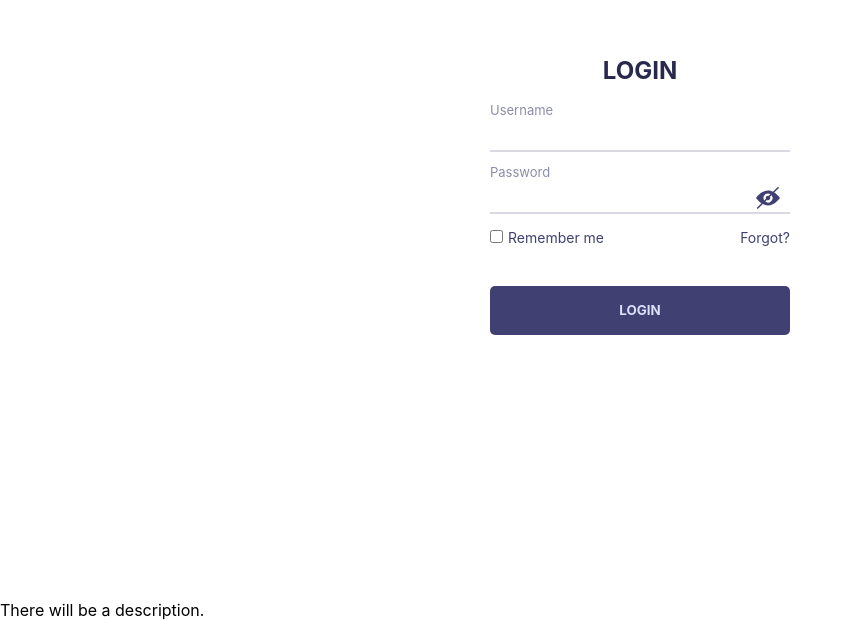
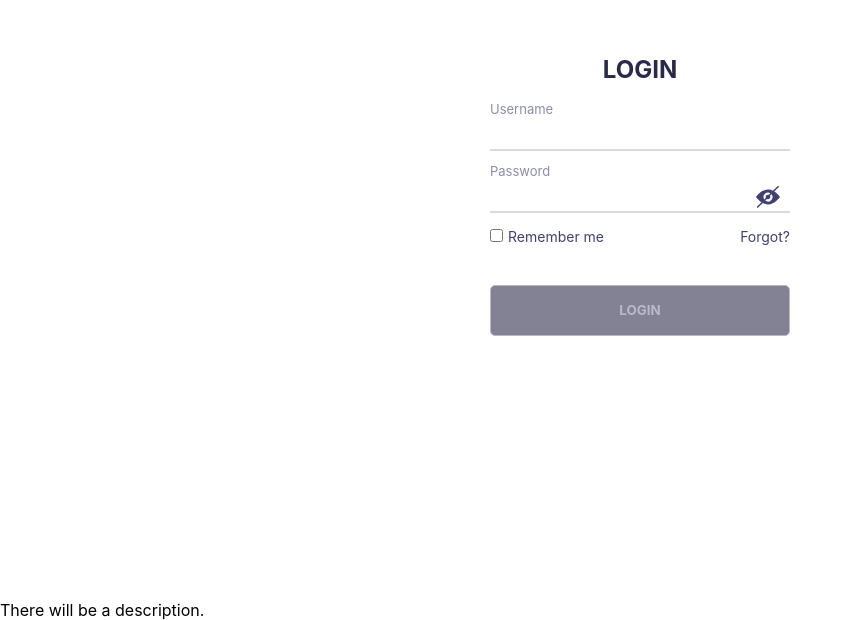
Before and after one commit to ElenaHrudavenka/full-project, a React (Create React App) app: page / in a window 1280 px wide. Shown: the part 180-800 px from the top of the page, without its empty margins (0-849 px from the left). Built offline with nearby package versions, Linux system fonts and the light colour scheme.

Commit message:
FormProwider was added

```diff
--- a/src/common/style/_variables.scss
+++ b/src/common/style/_variables.scss
@@ -5,3 +5,4 @@ $buttonTextColor: #dce0fd;
 $additionalTextColor: #404073;
 $buttonDisabledColor: #838194;
 $buttonDisabledTextColor: #bab8cb;
+$errorColor: #e34141;
--- a/src/components/AuthForm/AuthForm.tsx
+++ b/src/components/AuthForm/AuthForm.tsx
@@ -1,5 +1,5 @@
 import React, { FC } from 'react';
-import { useForm } from 'react-hook-form';
+import { FormProvider, useForm } from 'react-hook-form';
 import s from './AuthForm.module.scss';
 import { Input } from '../generic/Input/Input';
 import { Button } from '../generic/Button/Button';
@@ -16,24 +16,19 @@ type FormValues = {
 const AuthForm: FC<AuthFormPropsType> = ({ isCheckedRememberMe, onChangeRememberMe }) => {
   const usernamePattern = '^[a-zA-z]{1}[a-zA-Z1-9@.]';
   const passwordPattern = '(?=.*[0-9])(?=.*[!@#$%^&*])(?=.*[a-z])(?=.*[A-Z])[0-9a-zA-Z!@#$%^&*]';
-  const {
-    register,
-    formState: { errors },
-    handleSubmit,
-    reset,
-  } = useForm<FormValues>({
-    mode: 'onSubmit',
+  const methods = useForm<FormValues>({
+    mode: 'onChange',
   });
-  /*alert(JSON.stringify(errors.password?.message))*/
+
   const onSubmitHandler = (data: any) => {
     alert(JSON.stringify(data));
-    reset();
+    methods.reset();
   };
   return (
-    <form className={s.authForm} action={''} onSubmit={handleSubmit(onSubmitHandler)}>
+    <FormProvider {...methods}>
+      <form className={s.authForm} action={''} onSubmit={methods.handleSubmit(onSubmitHandler)}>
         <fieldset className={s.inputBlock__fieldset}>
           <Input
-          register={register}
             id={'current-username'}
             name={'username'}
             width={300}
@@ -43,13 +38,10 @@ const AuthForm: FC<AuthFormPropsType> = ({ isCheckedRememberMe, onChangeRemember
             patternMessage={
               'The username must start with a letter. The username must be more than 3 characters long and less than 20 characters long. '
             }
-          errors={errors}
-          errMessage={errors.username?.message}
             maxLength={50}
             minLength={3}
           />
           <Input
-          register={register}
             id={'current-password'}
             name={'password'}
             width={300}
@@ -59,8 +51,6 @@ const AuthForm: FC<AuthFormPropsType> = ({ isCheckedRememberMe, onChangeRemember
             patternMessage={
               'The password must contain 8 characters, one upper case, one lower case, one special character, one number.'
             }
-          errors={errors}
-          errMessage={errors.password?.message}
             maxLength={100}
             minLength={8}
           />
@@ -77,10 +67,9 @@ const AuthForm: FC<AuthFormPropsType> = ({ isCheckedRememberMe, onChangeRemember
           </fieldset>
           <a href=''>Forgot?</a>
         </fieldset>
-      <Button type={'submit'} buttonType={'default'}>
-        LOGIN
-      </Button>
+        <Button type={'submit'}>LOGIN</Button>
       </form>
+    </FormProvider>
   );
 };
 
--- a/src/components/generic/Button/Button.module.scss
+++ b/src/components/generic/Button/Button.module.scss
@@ -12,27 +12,21 @@
   cursor: pointer;
   @include maimFontStyle;
   font-weight: bold;
-  transition: 1s linear;
+  transition: 200ms linear;
+  color: $buttonTextColor;
+  background: $buttonColor;
 
   &:active {
-    transform: scale(0.9);
-  }
+    transform: scale(0.99);
   }
 
-.default {
-  color: $buttonTextColor;
-  background: $buttonColor;
-}
-
-.disabled {
+  &:disabled {
     transition: none;
     background: $buttonDisabledColor;
     color: $buttonDisabledTextColor;
-
+    border: 1px solid $buttonDisabledTextColor;
     &:active {
       transform: none;
     }
   }
-
-.error {
 }
--- a/src/components/generic/Button/Button.tsx
+++ b/src/components/generic/Button/Button.tsx
@@ -1,29 +1,18 @@
 import React, { ButtonHTMLAttributes, DetailedHTMLProps } from 'react';
 import s from './Button.module.scss';
+import { useFormContext } from 'react-hook-form';
 
 type DefaultButtonPropsType = DetailedHTMLProps<ButtonHTMLAttributes<HTMLButtonElement>, HTMLButtonElement>;
 
 type ButtonPropsType = DefaultButtonPropsType & {
-  buttonType?: 'default' | 'disabled' | 'error';
   width?: number;
   disabled?: boolean;
 };
 
-export const Button = ({ buttonType = 'default', width, ...rest }: ButtonPropsType) => {
-  let designButton;
-  let disabled = false;
-  switch (buttonType) {
-    case 'disabled':
-      designButton = s.disabled;
-      disabled = true;
-      break;
-    case 'error':
-      designButton = s.error;
-      break;
-    default:
-      designButton = s.default;
-  }
-  const buttonBlock = `${s.button} ${designButton}`;
+export const Button = ({ width, ...rest }: ButtonPropsType) => {
+  const {
+    formState: { isValid },
+  } = useFormContext();
 
-  return <button className={buttonBlock} style={{ width: width ?? '100%' }} disabled={disabled} {...rest} />;
+  return <button className={s.button} style={{ width: width ?? '100%' }} disabled={!isValid} {...rest} />;
 };
--- a/src/components/generic/Input/Input.tsx
+++ b/src/components/generic/Input/Input.tsx
@@ -5,9 +5,9 @@ import IconEyeCrossed from '../../../assets/img/eye-crossed.svg';
 
 import s from './Input.module.scss';
 import { InputPropsType, InputType } from './Input.type';
+import { useFormContext } from 'react-hook-form';
 
 export const Input = ({
-  register,
   id,
   name,
   width,
@@ -16,8 +16,6 @@ export const Input = ({
   type = 'text',
   pattern,
   patternMessage,
-  errors,
-  errMessage,
   maxLength,
   minLength,
   ...rest
@@ -27,6 +25,12 @@ export const Input = ({
   const inputStyle = {
     width: width,
   };
+  const methods = useFormContext();
+  /*console.dir(methods)*/
+
+  let errMessage;
+  /*console.log(methods.watch(name))*/
+  console.log(methods.formState.errors[name]?.message);
   // изменение иконки при скрытом вводе пароля
   const onClickSwitchIcon = () => {
     if (valueInputType === 'password') {
@@ -37,14 +41,18 @@ export const Input = ({
       setIsPassword(false);
     }
   };
+  const onChangeHandler = (e: any) => {
+    /*errMessage = methods.formState.errors.name?.message ?? '';*/
+  };
   return (
     <div className={s.inputBlock}>
       <input
-        {...register(name, {
-          required: required,
+        {...methods.register(name, {
+          required: `This field is required.`,
           maxLength: { value: maxLength, message: `The length of a string must not exceed ${maxLength} characters.` },
           minLength: { value: minLength, message: `String length must not be less than ${minLength} characters.` },
           pattern: { value: new RegExp(pattern), message: patternMessage },
+          onChange: onChangeHandler,
         })}
         type={valueInputType}
         style={inputStyle}
@@ -58,7 +66,10 @@ export const Input = ({
           {isPassword ? <img src={IconEye} alt='eye icon' /> : <img src={IconEyeCrossed} alt='crossed-out eye icon' />}
         </div>
       )}
-      <div className={errMessage && s.inputBlock__error} data-descriptions={errMessage}></div>
+      <div
+        className={methods.formState.errors[name]?.message && s.inputBlock__error}
+        data-descriptions={methods.formState.errors[name]?.message}
+      ></div>
     </div>
   );
 };
--- a/src/components/generic/Input/Input.type.ts
+++ b/src/components/generic/Input/Input.type.ts
@@ -1,13 +1,12 @@
 import { DetailedHTMLProps, InputHTMLAttributes } from 'react';
 import { ValidationRule } from 'react-hook-form';
-import { UseFormRegister } from 'react-hook-form/dist/types/form';
 
 export type DefaultInputPropsType = DetailedHTMLProps<InputHTMLAttributes<HTMLInputElement>, HTMLInputElement>;
 
 export type InputType = 'text' | 'password';
 
 export type InputPropsType = DefaultInputPropsType & {
-  register: UseFormRegister<any>;
+  /*register: UseFormRegister<any>;*/
   id: string;
   name: string;
   pattern: string;
```
Lines whose indentation alone changed are shown as unchanged.
